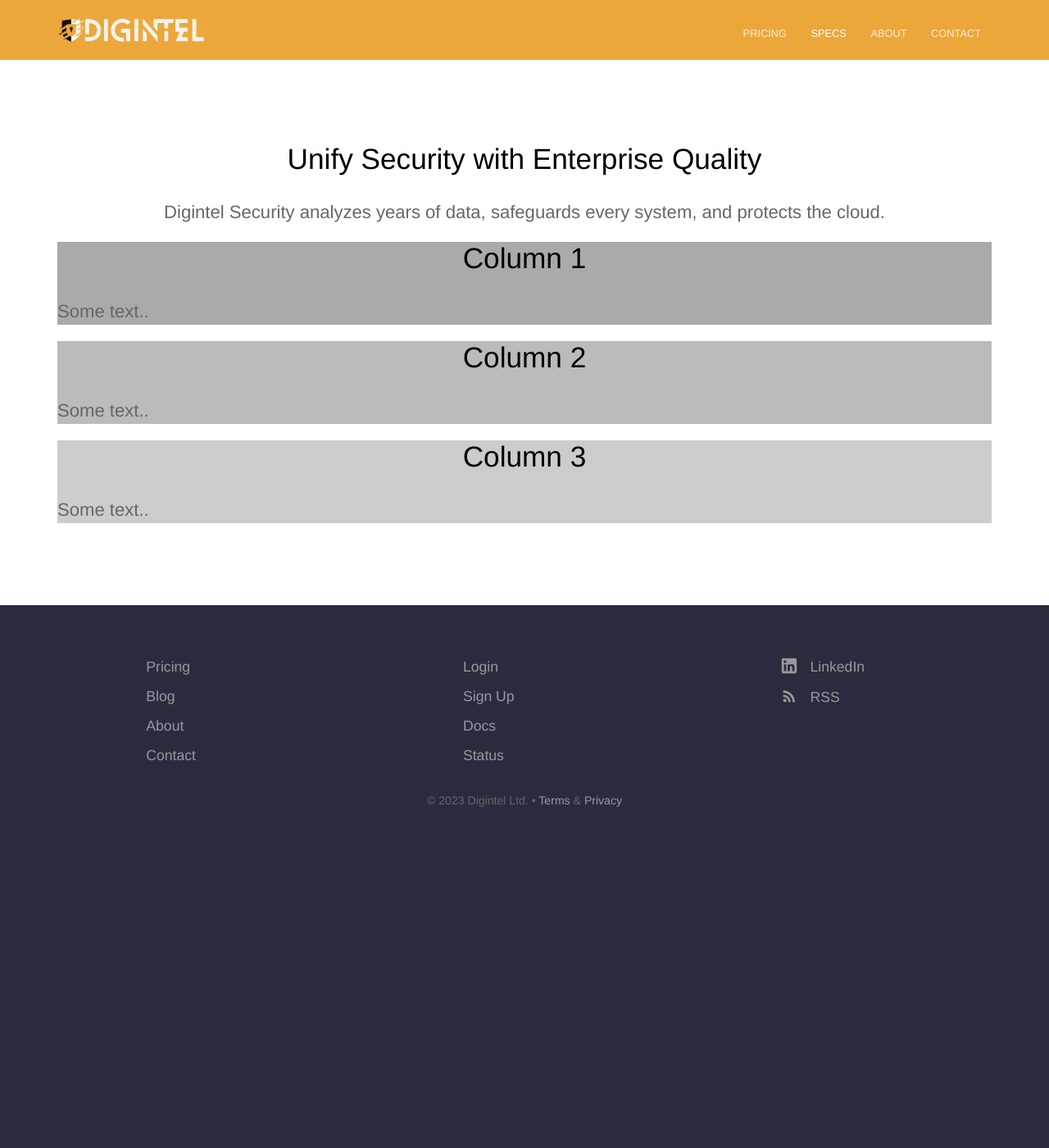
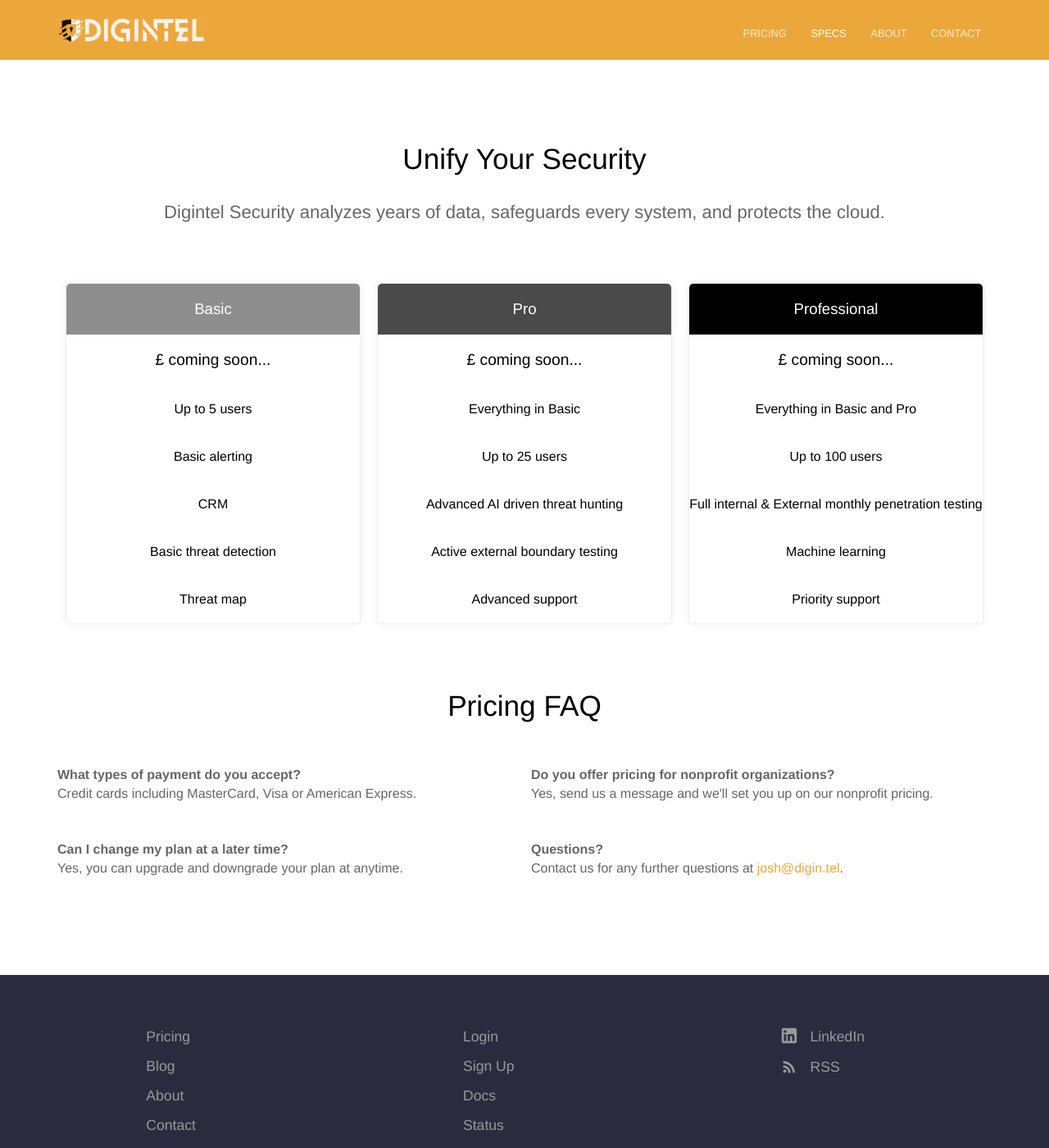
Before and after one commit to Josh-moreton/Josh-moreton.github.io, a Jekyll site: the page built from specs.html, in a window 1280 px wide and 1400 px high. Shown: the whole window at 82% size. Built offline with Jekyll 4.4.1, drawn with Linux system fonts in a browser that asks for light colours.

Commit message:
specs again

```diff
--- a/_sass/specs.scss
+++ b/_sass/specs.scss
@@ -1,3 +1,7 @@
+* {
+	box-sizing: border-box;
+  }
+
 .column {
 	float: left;
 	width: 33.33%;
--- a/specs.html
+++ b/specs.html
@@ -1,6 +1,6 @@
 ---
 title: Tech Specs
-heading: Unify Security with Enterprise Quality
+heading: Unify Your Security
 description: Digintel Security analyzes years of data, safeguards every system, and protects the cloud.
 pricing_table:
   - name: Basic
@@ -67,18 +61,31 @@ faq:
   - question: Questions?
     answer: Contact us for any further questions at <a href="#">josh@digin.tel</a>.
 ---
+<div class="plans">
+	{% for plan in page.pricing_table %}
+		<ul class="plan">
+			<li style="background: {{ plan.color }}">
+				<h3>{{ plan.name }}</h3>
+			</li>
+			{% for feature in plan.features %}
+				<li {% if feature.highlight %} class="highlighted"{% endif %}>{{ feature.text }}</li>
+			{% endfor %}
 
-<div class="row">
-  <div class="column" style="background-color:#aaa;">
-    <h2>Column 1</h2>
-    <p>Some text..</p>
-  </div>
-  <div class="column" style="background-color:#bbb;">
-    <h2>Column 2</h2>
-    <p>Some text..</p>
-  </div>
-  <div class="column" style="background-color:#ccc;">
-    <h2>Column 3</h2>
-    <p>Some text..</p>
-  </div>
+			{% if plan.call_to_action %}
+				<li class="pricing-cta"><div class="button"><a style="background: {{ plan.color }}" href="{{ plan.call_to_action.link }}">{{ plan.call_to_action.text }} &rarr;</a></div></li>
+			{% endif %}
+		</ul>
+	{% endfor %}
 </div>
+
+{% if page.faq %}
+	<h2>Pricing FAQ</h2>
+	<dl class="faq">
+		{% for item in page.faq %}
+			<div>
+				<dt>{{ item.question }}</dt>
+				<dd>{{ item.answer }}</dd>
+			</div>
+		{% endfor %}
+	</dl>
+{% endif %}
```
Also changed, not shown: other parts of specs.html (+3 -9 lines).
